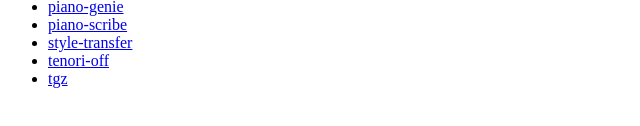
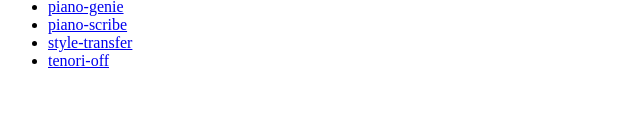
Before and after one commit to magenta/glitch, a plain HTML site: page index.html in a window 1280 px wide. Shown: the part 208-334 px from the top of the page, 0-640 px from the left. Drawn offline with Linux system fonts and the light colour scheme.

Commit message:
Remove local file from index

```diff
--- a/index.html
+++ b/index.html
@@ -19,7 +19,6 @@
         <li><a href="piano-scribe/">piano-scribe</a></li>
         <li><a href="style-transfer/">style-transfer</a></li>
         <li><a href="tenori-off/">tenori-off</a></li>
-        <li><a href="tgz/">tgz</a></li>
     </ul>
 </body>
 </html>
```
